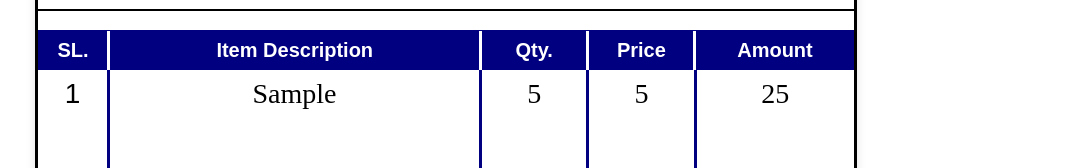
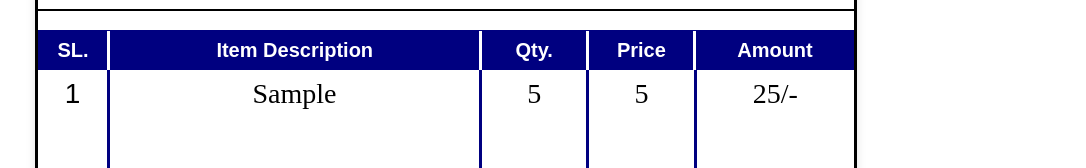
Before and after one commit to Zeel13K/m-invoice, a React (Vite) app: page / in a window 1280 px wide. Both pictures are taken after typing "Sample", "5551234", "Sample", "Sample", "5", "5" into the empty fields and a click on the button "Generate Invoice". Shown: the part 518-686 px from the top of the page, without its empty margins (194-1280 px from the left). Built offline with nearby package versions, Linux system fonts and the light colour scheme.

Commit message:
first commit

```diff
--- a/src/components/Invoice/InvoicePDF.jsx
+++ b/src/components/Invoice/InvoicePDF.jsx
@@ -192,7 +192,7 @@ const InvoicePDF = () => {
               {item.price}
             </div>
             <div style={{ flex: '0.8', textAlign: 'center', padding: '8px', borderLeft: '3px solid #000080', fontWeight: 'normal' , fontSize: '28px', position: 'relative', zIndex: 2 }}>
-              {item.amount}
+              {item.amount}/-
             </div>
           </div>
         ))}
@@ -228,8 +228,6 @@ const InvoicePDF = () => {
           <div style={{ flex: '0.5', textAlign: 'center', padding: '8px', borderLeft: '3px solid #000080', fontWeight: 'normal', fontSize: '18px',borderBottom: '2px solid #000080' }}></div>
           <div style={{ flex: '0.8', textAlign: 'center', padding: '8px', borderLeft: '3px solid #000080', fontWeight: 'bold', fontSize: '20px', fontFamily: 'Arial, sans-serif', borderBottom: '2px solid #000080' }}>
             {formData.items.reduce((sum, item) => sum + (parseFloat(item.amount) || 0), 0).toFixed(2)}/-
-
-
                   {/* {(() => {
               const subtotal = formData.items.reduce((sum, item) => sum + (parseFloat(item.amount) || 0), 0);
               const gst = subtotal * 0.18; // 18% GST
```
